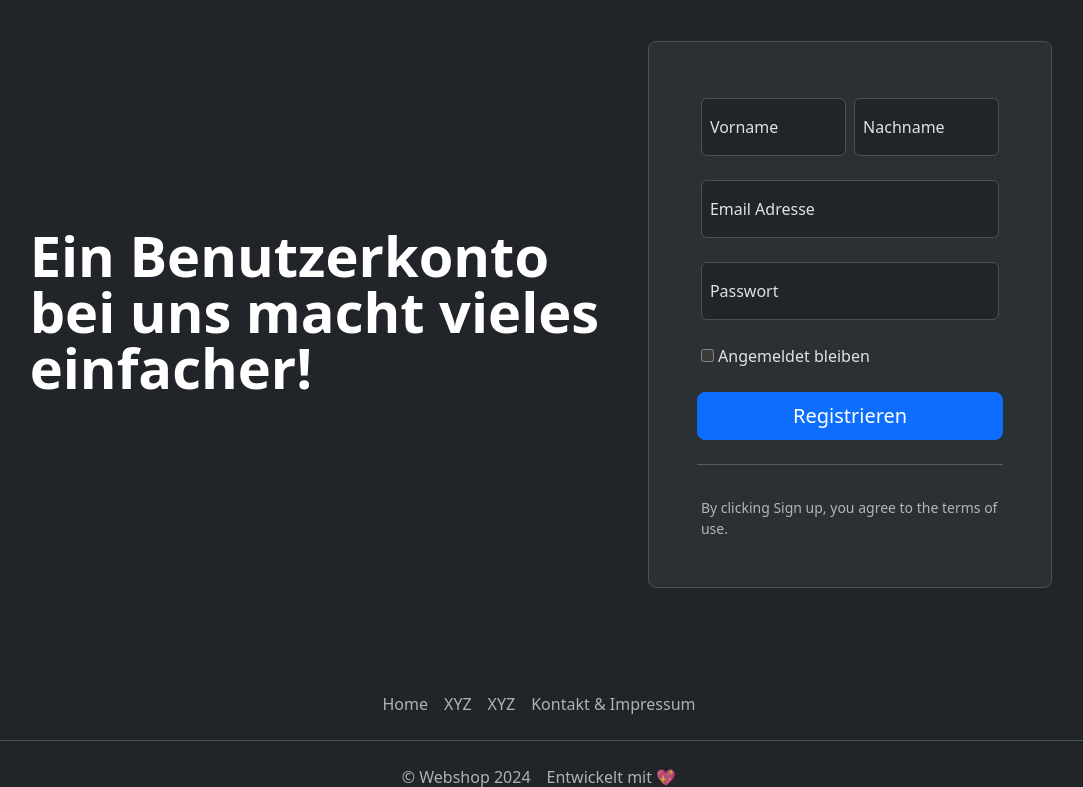
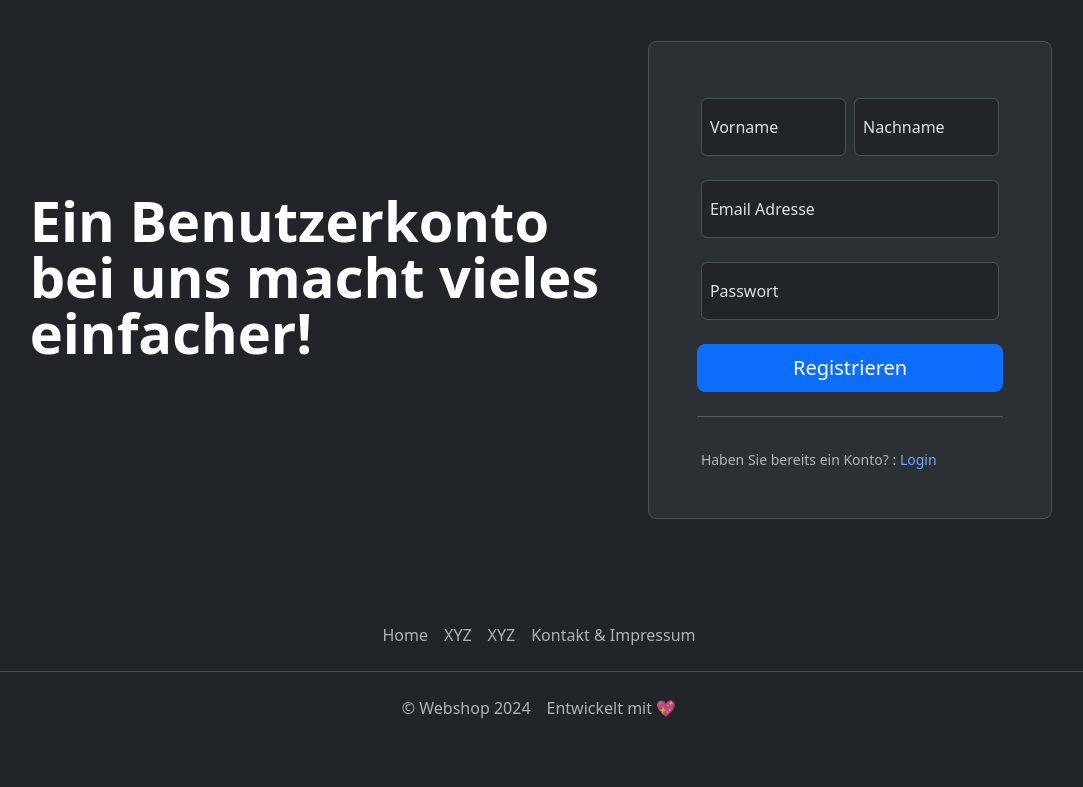
Before and after one commit to sventurbo/webshop, a PHP site: page /signup.php in a window 1280 px wide. Shown: the part 144-931 px from the top of the page, without its empty margins (101-1184 px from the left). After the commit the page ends 862 px from the top, so only its background shows below. Run offline with PHP 8.4, Linux system fonts and the light colour scheme.

Commit message:
Update signup.php
- erstellt nun sessions
- link zu login hinzugefügt

```diff
--- a/signup.php
+++ b/signup.php
@@ -1,4 +1,6 @@
 <?php
+  session_start();
+  $_SESSION['name'] = "wert";
   require("connection.php");
 
   if(isset($_POST["submit"])){
@@ -94,14 +96,14 @@
             <label for="floatingPassword">Passwort</label>
           </div>
 
-          <div class="checkbox mb-3">
+          <!-- <div class="checkbox mb-3">
             <label>
               <input type="checkbox" value="remember-me"> Angemeldet bleiben
             </label>
-          </div>
+          </div> -->
           <button name="submit" class="w-100 btn btn-lg btn-primary" type="submit">Registrieren</button>
           <hr class="my-4">
-          <small class="text-body-secondary">By clicking Sign up, you agree to the terms of use.</small>
+          <small class="text-body-secondary">Haben Sie bereits ein Konto? : <a class="link-offset-2 link-offset-3-hover link-underline link-underline-opacity-0 link-underline-opacity-75-hover" href="login.php">Login</a> </small>
         </form>
       </div>
 
```
